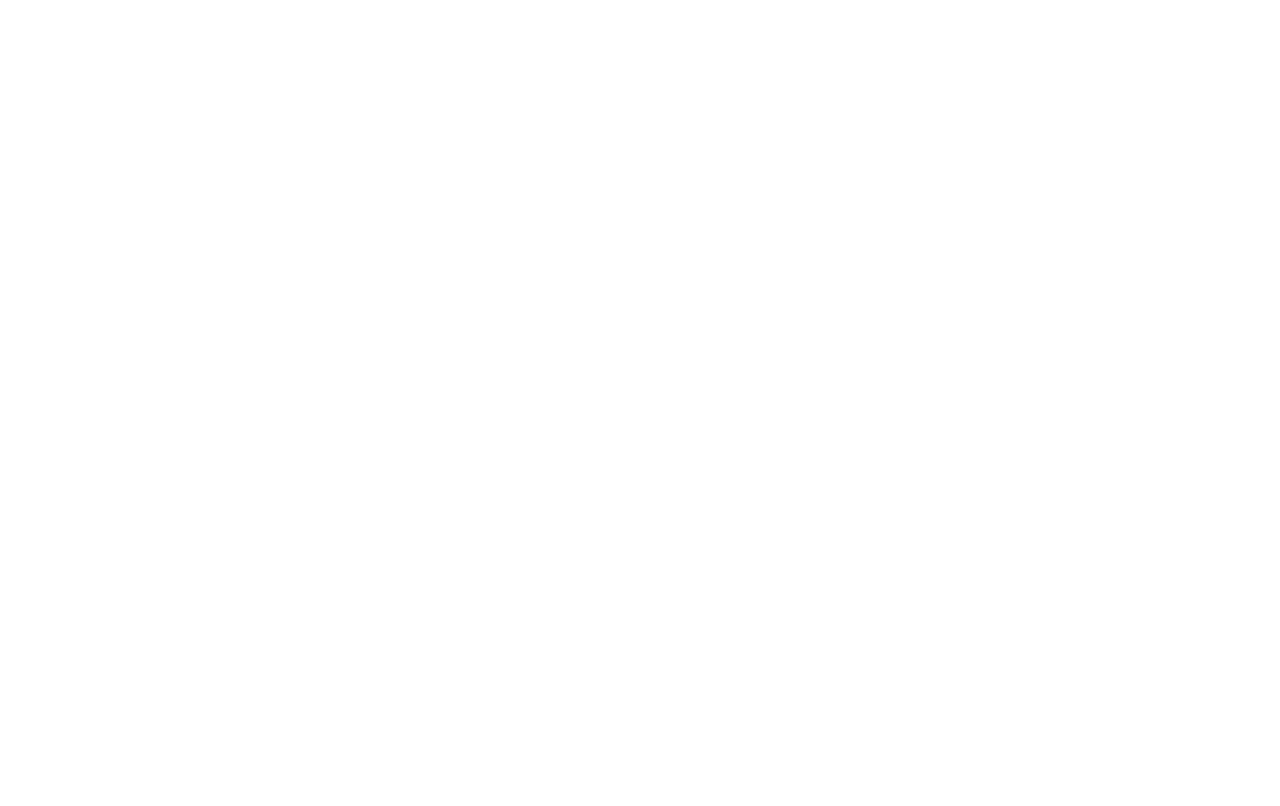
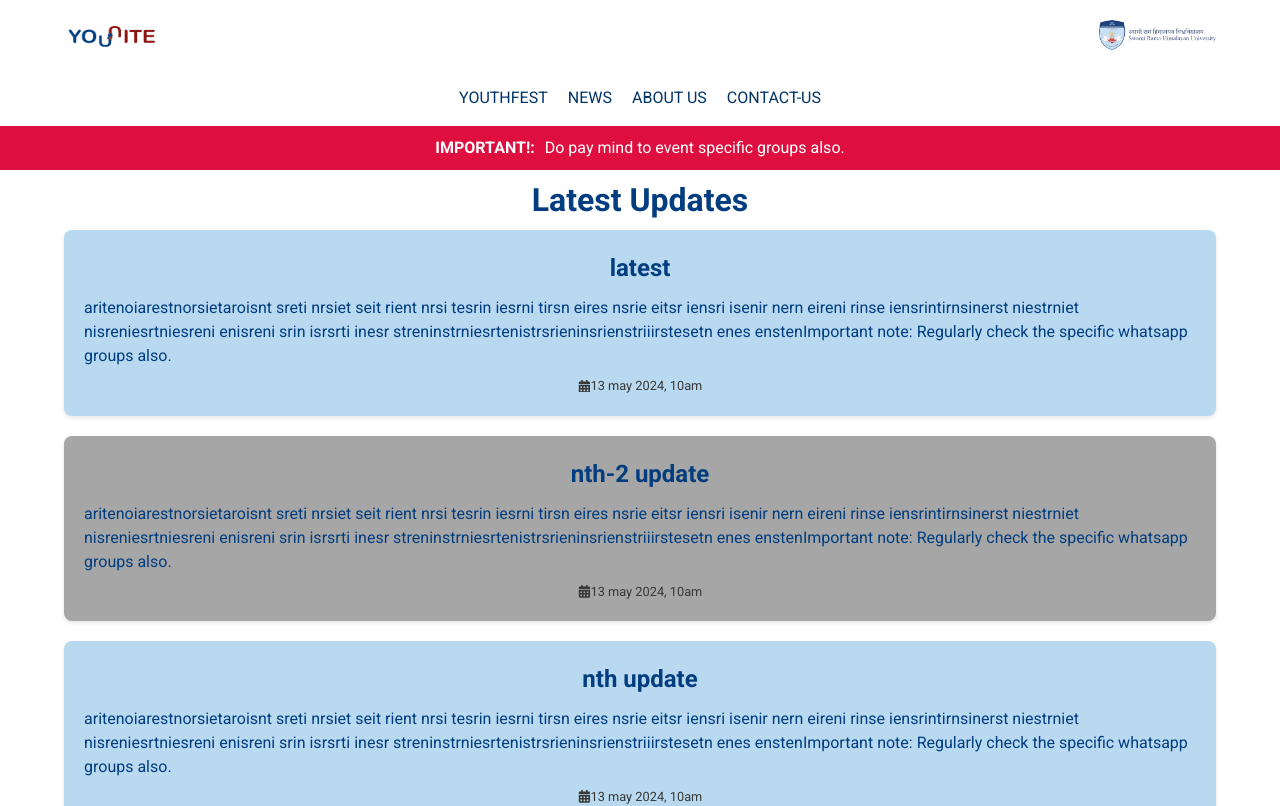
Before and after one commit to YouniteSRHU/website, a React (Vite) app in the folder client/: page /NEWS in a window 1280 px wide. Before the commit this address had no page. Shown: the top 806 px of the page. Built offline with nearby package versions, Linux system fonts and the light colour scheme.

Commit message:
added news page ,latest update element and turncate youthefest event cards description

```diff
--- a/client/package.json
+++ b/client/package.json
@@ -17,6 +17,7 @@
     "framer-motion": "^11.0.24",
     "jquery": "^3.7.1",
     "lightgallery": "^2.7.2",
+    "lodash": "^4.17.21",
     "maath": "^0.5.2",
     "prisma": "^5.12.1",
     "react": "^18.2.0",
--- a/client/src/App.jsx
+++ b/client/src/App.jsx
@@ -11,6 +11,7 @@
 import { ReactQueryDevtools } from "react-query/devtools";
 import { ToastContainer } from "react-toastify";
 import "react-toastify/dist/ReactToastify.css";
+import News from "./Pages/News/News";
 function App() {
   const queryClient = new QueryClient();
   return (
@@ -26,6 +27,7 @@
                 </Route>
                 <Route path="/CONTACT-US" element={<Contact />} />
                 <Route path="/ABOUT-US" element={<AboutUs />} />
+                <Route path="/NEWS" element={<News />} />
               </Route>
             </Routes>
           </Suspense>
--- /dev/null
+++ b/client/src/Pages/News/News.jsx
@@ -0,0 +1,44 @@
+import React from 'react'
+import Warning from '../../components/Warning/Warning'
+import EventHeader from '../../components/EventHeader/EventHeader'
+import LatestNews from '../../components/LatestNews/LatestNews'
+
+
+const News = () => {
+    const updates =[
+        {
+            id:2,
+            title:"nth update",
+            content:"aritenoiarestnorsietaroisnt sreti nrsiet seit rient nrsi tesrin iesrni tirsn eires nsrie eitsr iensri isenir nern eireni rinse iensrintirnsinerst niestrniet nisreniesrtniesreni enisreni srin isrsrti inesr streninstrniesrtenistrsrieninsrienstriiirstesetn enes enstenImportant note: Regularly check the specific whatsapp groups also.",
+            time:"13 may 2024, 10am"
+        },
+        {
+            id:1,
+            title:"nth-1 update",
+            content:"aritenoiarestnorsietaroisnt sreti nrsiet seit rient nrsi tesrin iesrni tirsn eires nsrie eitsr iensri isenir nern eireni rinse iensrintirnsinerst niestrniet nisreniesrtniesreni enisreni srin isrsrti inesr streninstrniesrtenistrsrieninsrienstriiirstesetn enes enstenImportant note: Regularly check the specific whatsapp groups also.",
+            time:"13 may 2024, 10am"
+        },
+        {
+            id:3,
+            title:"nth-2 update",
+            content:"aritenoiarestnorsietaroisnt sreti nrsiet seit rient nrsi tesrin iesrni tirsn eires nsrie eitsr iensri isenir nern eireni rinse iensrintirnsinerst niestrniet nisreniesrtniesreni enisreni srin isrsrti inesr streninstrniesrtenistrsrieninsrienstriiirstesetn enes enstenImportant note: Regularly check the specific whatsapp groups also.",
+            time:"13 may 2024, 10am"
+        },
+        {
+            id:4,
+            title:"latest",
+            content:"aritenoiarestnorsietaroisnt sreti nrsiet seit rient nrsi tesrin iesrni tirsn eires nsrie eitsr iensri isenir nern eireni rinse iensrintirnsinerst niestrniet nisreniesrtniesreni enisreni srin isrsrti inesr streninstrniesrtenistrsrieninsrienstriiirstesetn enes enstenImportant note: Regularly check the specific whatsapp groups also.",
+            time:"13 may 2024, 10am"
+        }
+
+    ]
+    return (
+        <>
+            <Warning message={"Do pay mind to event specific groups also."}/>
+            {/* <EventHeader/> */}
+            <LatestNews updates={updates}/>
+        </>
+    )
+}
+
+export default News
--- a/client/src/components/EventsCard/EventsCard.jsx
+++ b/client/src/components/EventsCard/EventsCard.jsx
@@ -1,4 +1,5 @@
 import React from 'react'
+import {truncate} from 'lodash'
 import './EventCard.css'
 
 const EventsCard = ({ card }) => {
@@ -6,7 +7,7 @@
         <div className="item active" style={{ backgroundImage: `url(${card.images[0].image_src}) ` }}>
             <div className="item-desc">
                 <h3>{card.event_name}</h3>
-                <p>{card.event_desc}</p>
+                <p>{truncate(card.event_desc,{length: 120})}</p>
             </div>
         </div>
     )
--- /dev/null
+++ b/client/src/components/LatestNews/LatestNews.css
@@ -0,0 +1,72 @@
+.latest-updates {
+  padding: 1rem 4rem;
+}
+.latest-updates h2{
+    font-size: xx-large;
+    font-weight: 900;
+    color: #013D7F;
+
+}
+.update-card {
+  padding: 20px;
+  border-radius: 8px;
+  box-shadow: 0 2px 4px rgba(0, 0, 0, 0.1);
+  margin-bottom: 20px;
+  transition: background-color 0.3s;
+  display: flex;
+  flex-direction: column;
+  flex-wrap: wrap;
+}
+
+.update-card:nth-child(even) {
+  background-color: #B9D9F0;
+}
+
+.update-card:nth-child(odd) {
+  background-color: #A6A6A6;
+}
+.update-card h3 {
+  font-size: 1.5rem;
+  margin-bottom: 10px;
+  color: #013D7F;
+  font-weight: 700;
+}
+
+.update-card p {
+  font-size: 1rem;
+  margin-bottom: 8px;
+  display: flex;
+  flex-wrap: wrap;
+  color: #013D7F;
+  text-align: left;
+}
+
+.update-card small {
+  display: flex;
+  font-size: 0.8rem;
+  color: #393838;
+  justify-content: center;
+  align-items: center;
+}
+
+.update-card a {
+  display: inline-block;
+  color: #007bff;
+  text-decoration: none;
+  transition: color 0.3s;
+}
+
+
+/* Responsive styles */
+@media screen and (max-width: 768px) {
+    .latest-updates{
+        padding: 1rem;
+    }
+  .update-card {
+    padding: 15px;
+  }
+  .update-card p {
+    font-size: 0.8rem;
+  }
+
+}
--- /dev/null
+++ b/client/src/components/LatestNews/LatestNews.jsx
@@ -0,0 +1,31 @@
+import React from 'react'
+import { motion } from 'framer-motion';
+import { FaCalendarAlt } from 'react-icons/fa';
+import './LatestNews.css'
+
+const LatestNews = ({ updates }) => {
+    const sortedUpdates = updates.sort((a, b) => b.id - a.id);
+    return (
+        <div className="latest-updates">
+            <h2>Latest Updates</h2>
+            {sortedUpdates.slice(0, 20).map((update) => (
+                <motion.div
+                    key={update.id}
+                    initial={{ opacity: 0, y: 20 }}
+                    animate={{ opacity: 1, y: 0 }}
+                    exit={{ opacity: 0, y: -20 }}
+                    transition={{ duration: 0.5 }}
+                    className="update-card"
+                >
+                    <h3>{update.title}</h3>
+                    <p>{update.content}</p>
+                    <small>
+                        <span><FaCalendarAlt /></span> <span>{update.time}</span>
+                    </small>
+                </motion.div>
+            ))}
+        </div>
+    )
+}
+
+export default LatestNews
--- a/client/src/components/Navbar/Navbar.jsx
+++ b/client/src/components/Navbar/Navbar.jsx
@@ -16,6 +16,7 @@
       <div className="navbar">
       <ul className={`nav-links ${showMenu ? "show" : ""}`}>
         <li><Link to={"/YOUTHFEST"}>YOUTHFEST</Link></li>
+        <li><Link to={"/NEWS"}>NEWS</Link></li>
         <li><Link to={"/ABOUT-US"}>ABOUT US</Link></li>
         <li><Link to={"/CONTACT-US"}>CONTACT-US</Link></li>
       </ul>
--- a/client/src/components/Warning/Warning.css
+++ b/client/src/components/Warning/Warning.css
@@ -1,5 +1,5 @@
 .warning-container {
-  background-color: #ff0000;
+  background-color: #DE0F3F;
   padding: 10px;
   text-align: center;
   margin: 0 auto;
--- a/client/src/components/Warning/Warning.jsx
+++ b/client/src/components/Warning/Warning.jsx
@@ -11,7 +11,7 @@
             className="warning-container"
         >
             <p className="warning-text">
-                <strong>IMPORTANT!:</strong><span>{message}</span>.
+                <strong>IMPORTANT!:</strong><span>{message}</span>
             </p>
         </motion.div>
     )
--- a/client/src/components/sidebar/links/Links.jsx
+++ b/client/src/components/sidebar/links/Links.jsx
@@ -26,7 +26,7 @@
 };
 
 const Links = ({setOpen}) => {
-  const items = ["YOUTHFEST", "ABOUT-US", "CONTACT-US"];
+  const items = ["YOUTHFEST","NEWS", "ABOUT-US", "CONTACT-US"];
   const navigate = useNavigate()
   return (
     <motion.div className="links" variants={variants}>
```
Also changed, not shown: client/src/Pages/News/News.css (added), 1 other file (tests, documents, lock files or other folders).
